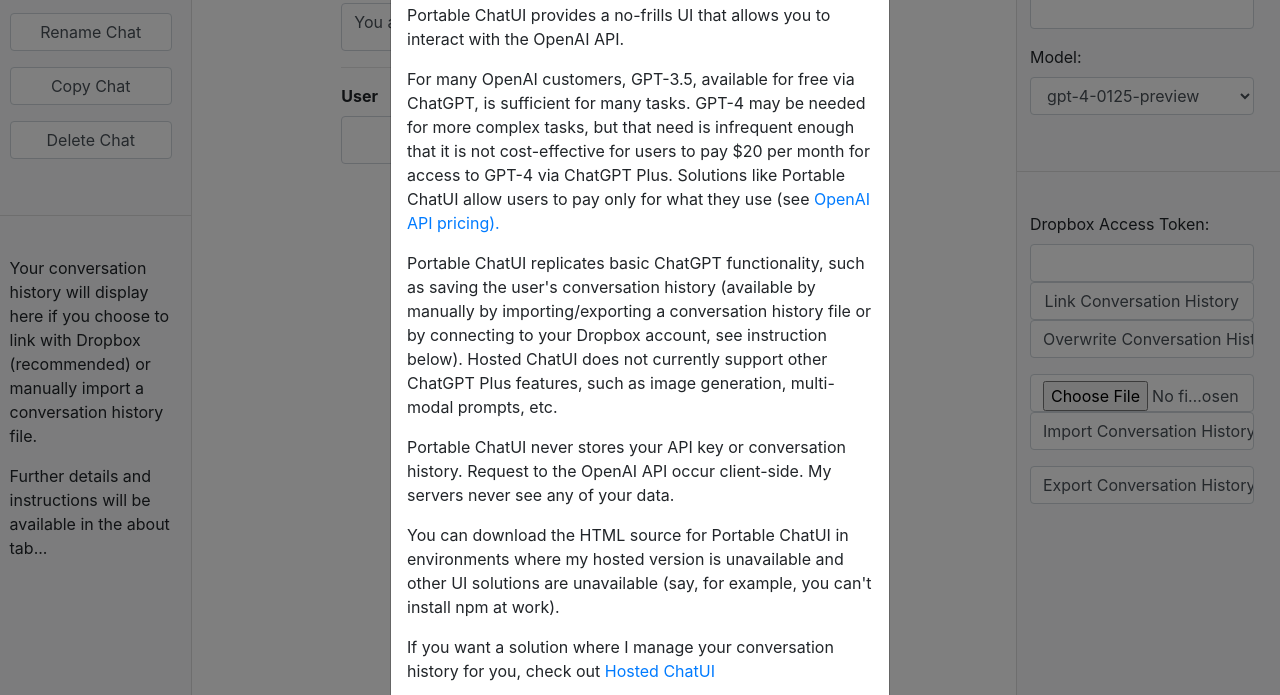
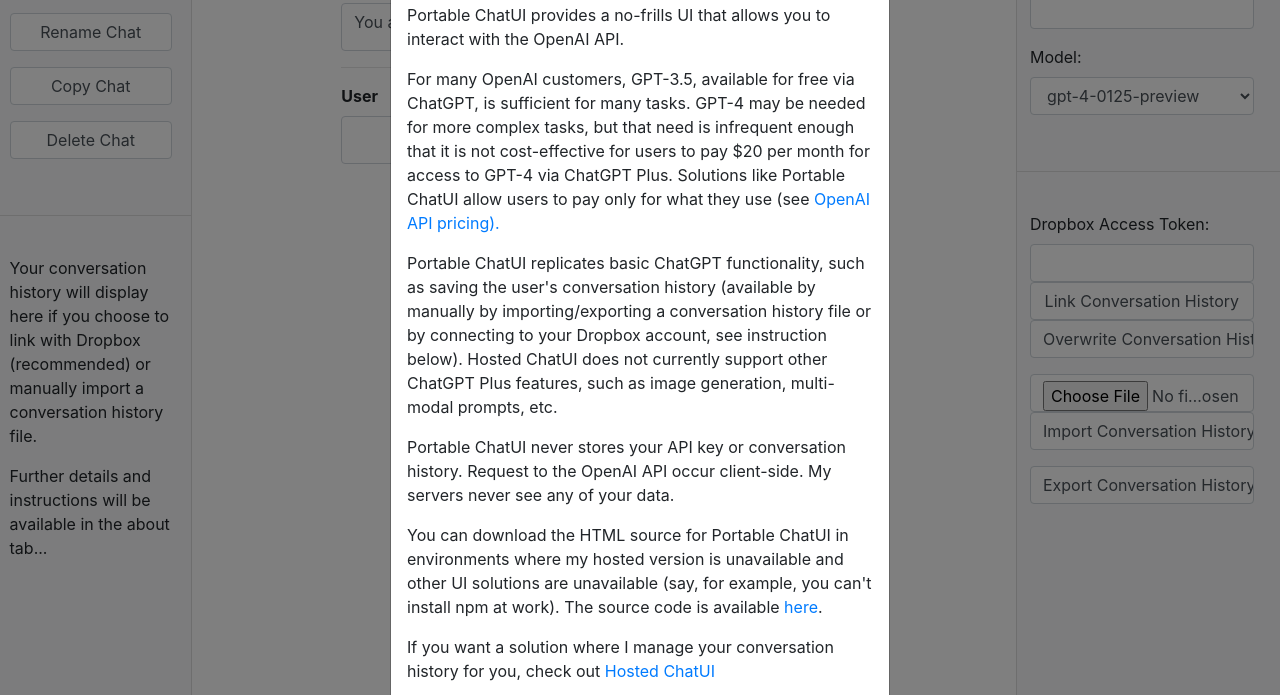
Before and after one commit to dliedtka/portable_chatbot, a plain HTML site: page index.html in a window 1280 px wide. Both pictures are taken after a click on the link "About". Shown: the part 105-800 px from the top of the page. Drawn offline with nearby package versions, Linux system fonts and the light colour scheme.

Commit message:
added source code link

```diff
--- a/index.html
+++ b/index.html
@@ -87,7 +87,7 @@
                     <p>For many OpenAI customers, GPT-3.5, available for free via ChatGPT, is sufficient for many tasks. GPT-4 may be needed for more complex tasks, but that need is infrequent enough that it is not cost-effective for users to pay $20 per month for access to GPT-4 via ChatGPT Plus. Solutions like Portable ChatUI allow users to pay only for what they use (see <a href="https://openai.com/pricing">OpenAI API pricing).</a>
                     <p>Portable ChatUI replicates basic ChatGPT functionality, such as saving the user's conversation history (available by manually by importing/exporting a conversation history file or by connecting to your Dropbox account, see instruction below). Hosted ChatUI does not currently support other ChatGPT Plus features, such as image generation, multi-modal prompts, etc.</p>
                     <p>Portable ChatUI never stores your API key or conversation history. Request to the OpenAI API occur client-side. My servers never see any of your data.</p>
-                    <p>You can download the HTML source for Portable ChatUI in environments where my hosted version is unavailable and other UI solutions are unavailable (say, for example, you can't install npm at work).</p>
+                    <p>You can download the HTML source for Portable ChatUI in environments where my hosted version is unavailable and other UI solutions are unavailable (say, for example, you can't install npm at work). The source code is available <a href="https://github.com/dliedtka/portable_chatui">here</a>.</p>
                     <p>If you want a solution where I manage your conversation history for you, check out <a href="https://davidliedtka.com/hosted_chatui">Hosted ChatUI</a></p>.
                     <h5>Contact</h5>
                     <p>I would love to receive any feedback:</p>
```
